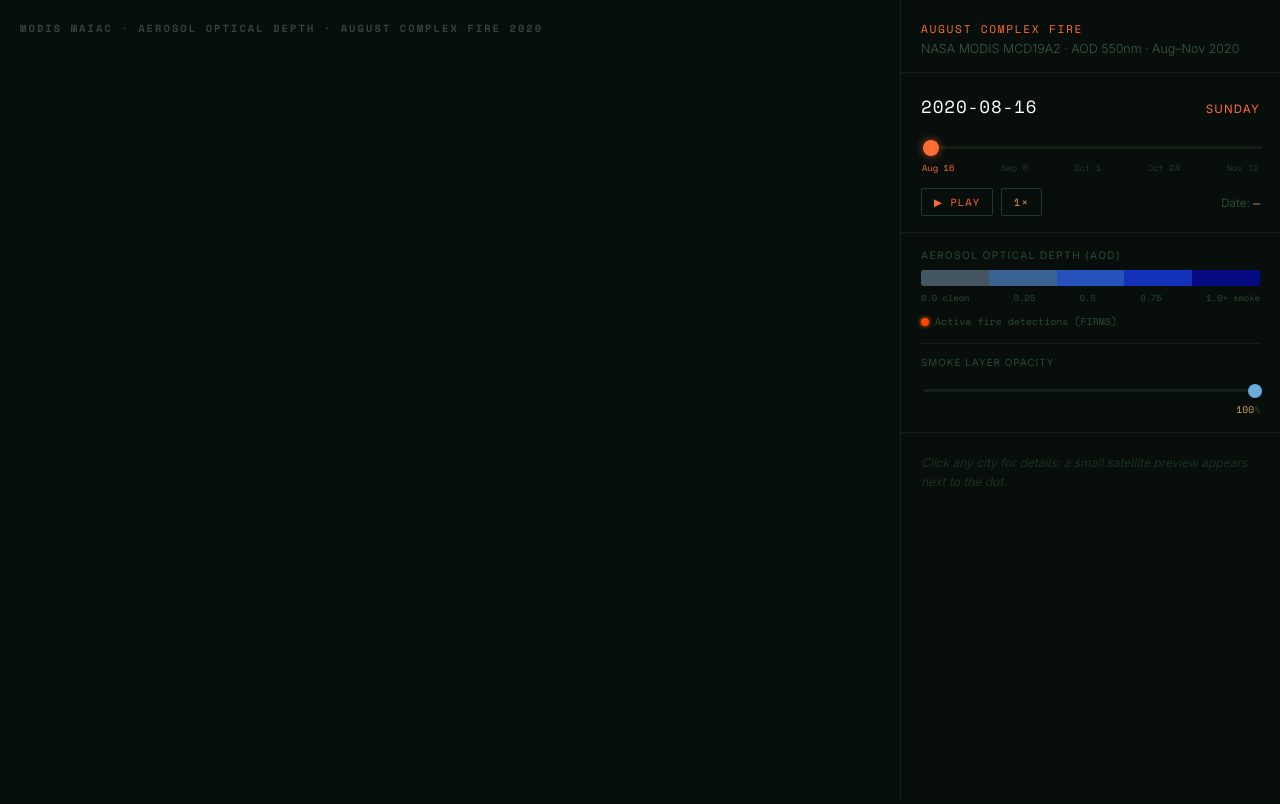
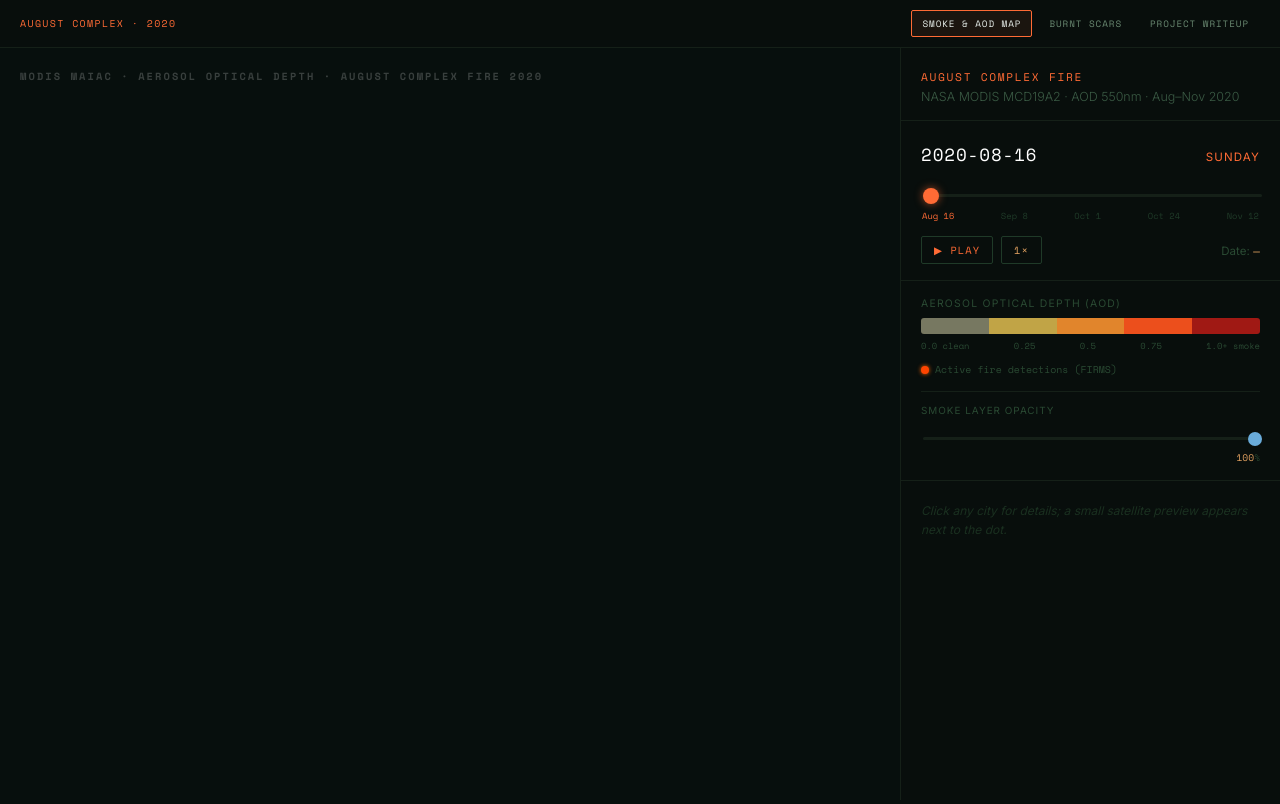
Before and after one commit to ColecamC/Interactive-Viz, a plain HTML site: page index.html in a window 1280 px wide. Drawn offline with nearby package versions, Linux system fonts and the light colour scheme; no server answers.

Commit message:
nav bar and legend updated

```diff
--- a/index.html
+++ b/index.html
@@ -14,11 +14,75 @@
       font-family: 'Inter', sans-serif;
       color: white;
       overflow: hidden;
+      display: flex;
+      flex-direction: column;
+      height: 100vh;
+    }
+
+    /* ── TOP NAV ────────────────────────────────────────────── */
+    #site-nav {
+      flex-shrink: 0;
+      display: flex;
+      align-items: center;
+      justify-content: space-between;
+      gap: 16px;
+      padding: 10px 20px;
+      background: #080e0c;
+      border-bottom: 1px solid #152018;
+    }
+
+    #site-nav .nav-brand {
+      font-family: 'Space Mono', monospace;
+      font-size: 0.62rem;
+      letter-spacing: 0.14em;
+      text-transform: uppercase;
+      color: #ff6b35;
+      white-space: nowrap;
+    }
+
+    #site-nav .nav-links {
+      display: flex;
+      align-items: center;
+      gap: 6px;
+      flex-wrap: wrap;
+      justify-content: flex-end;
+    }
+
+    #site-nav a {
+      font-family: 'Space Mono', monospace;
+      font-size: 0.58rem;
+      letter-spacing: 0.1em;
+      text-transform: uppercase;
+      color: #6a8a72;
+      text-decoration: none;
+      padding: 6px 10px;
+      border-radius: 2px;
+      border: 1px solid transparent;
+      transition: color 0.15s, border-color 0.15s, background 0.15s;
+    }
+
+    #site-nav a:hover {
+      color: #ff6b35;
+      border-color: #1f3a28;
+      background: rgba(255, 107, 53, 0.06);
+    }
+
+    #site-nav .nav-current {
+      font-family: 'Space Mono', monospace;
+      font-size: 0.58rem;
+      letter-spacing: 0.1em;
+      text-transform: uppercase;
+      color: #e8f0ec;
+      padding: 6px 10px;
+      border-radius: 2px;
+      border: 1px solid #ff6b35;
+      background: rgba(255, 107, 53, 0.08);
     }
 
     #container {
       display: flex;
-      height: 100vh;
+      flex: 1;
+      min-height: 0;
     }
 
     #map-area {
@@ -428,6 +492,14 @@
   </style>
 </head>
 <body>
+<header id="site-nav" role="navigation" aria-label="Site">
+  <span class="nav-brand">August Complex · 2020</span>
+  <div class="nav-links">
+    <span class="nav-current" title="This page">Smoke &amp; AOD map</span>
+    <a href="new_page/">Burnt scars</a>
+    <a href="checkpoint.html">Project writeup</a>
+  </div>
+</header>
 <div id="container">
 
   <div id="map-area">
@@ -476,11 +548,11 @@
     <div id="legend-section">
       <div id="legend-label">Aerosol Optical Depth (AOD)</div>
       <div id="legend-bins">
-        <div style="background: rgba(180,220,255,0.35);"></div>
-        <div style="background: rgba(100,170,255,0.55);"></div>
-        <div style="background: rgba(50,110,255,0.72);"></div>
-        <div style="background: rgba(20,55,210,0.88);"></div>
-        <div style="background: rgba(5,10,130,1);"></div>
+        <div style="background: rgba(255, 248, 200, 0.45);"></div>
+        <div style="background: rgba(255, 214, 90, 0.75);"></div>
+        <div style="background: rgba(255, 150, 50, 0.88);"></div>
+        <div style="background: rgba(255, 85, 30, 0.92);"></div>
+        <div style="background: rgba(160, 25, 20, 1);"></div>
       </div>
       <div id="legend-axis">
         <span>0.0 clean</span>
--- a/map.js
+++ b/map.js
@@ -26,8 +26,10 @@ function effectiveAerosolGroupOpacity() {
 
 // ── SVG SETUP ──────────────────────────────────────────────────────────────
 const svg = d3.select('#map-svg');
+const navEl = document.getElementById('site-nav');
+const navH = navEl ? navEl.getBoundingClientRect().height : 0;
 const width  = window.innerWidth - 380;
-const height = window.innerHeight;
+const height = window.innerHeight - navH;
 svg.attr('width', width).attr('height', height);
 
 const projection = d3.geoMercator()
```
